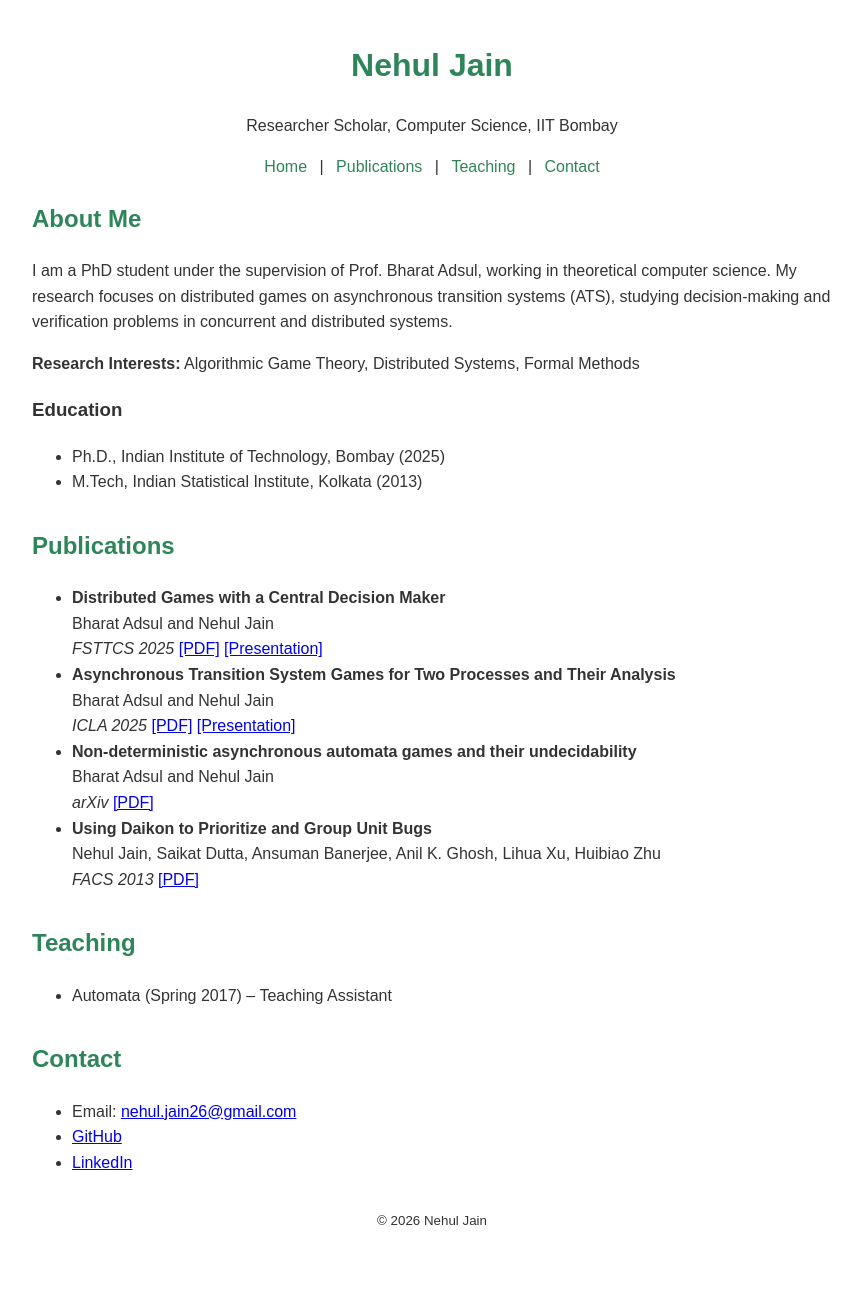
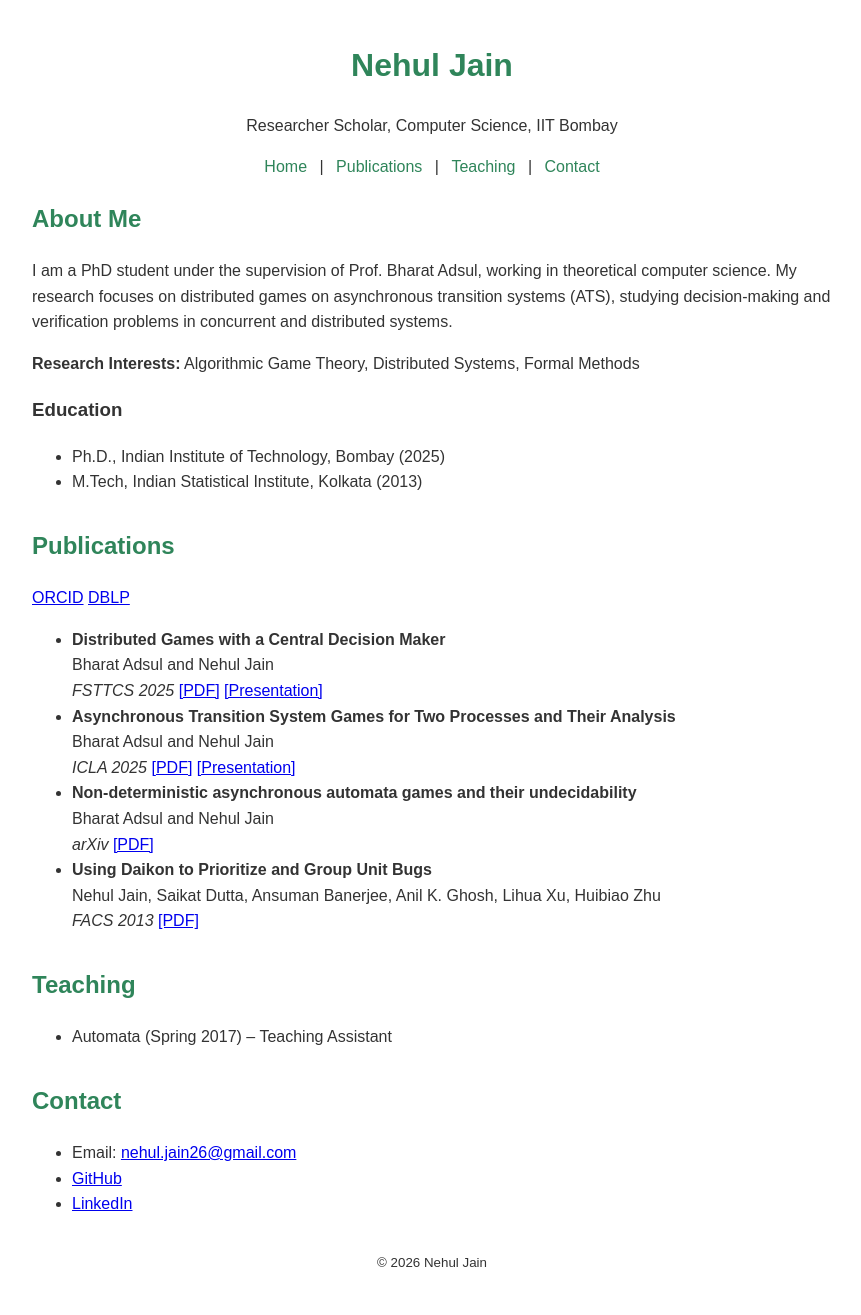
Before and after one commit to nehuljain26/nehuljain26.github.io, a Jekyll site: the page built from index.md, in a window 1280 px wide. Shown: the whole page, without its empty margins (208-1069 px from the left). Built offline with Jekyll 4.4.1, drawn with Linux system fonts in a browser that asks for light colours; before the commit the page ends 1273 px from its top, so only the background shows below that.

Commit message:
added orcid and dblp

```diff
--- a/_data/bio.yml
+++ b/_data/bio.yml
@@ -13,3 +13,5 @@ education:
   - degree: M.Tech
     institution: "Indian Statistical Institute, Kolkata"
     year: 2013
+orcid: "https://orcid.org/0000-0003-1531-6780"
+dblp: "https://dblp.org/pid/146/7990.html"
--- a/_includes/publications.html
+++ b/_includes/publications.html
@@ -1,5 +1,11 @@
 <section id="publications">
     <h2>Publications</h2>
+    {% if site.data.bio.orcid %}
+    <a href="{{ site.data.bio.orcid}}" target="_blank">ORCID</a>
+    {% endif %}
+    {% if site.data.bio.dblp %}
+    <a href="{{ site.data.bio.dblp}}" target="_blank">DBLP</a>
+    {% endif %}
     <ul>
         {% for pub in site.data.publications %}
         <li>
```
